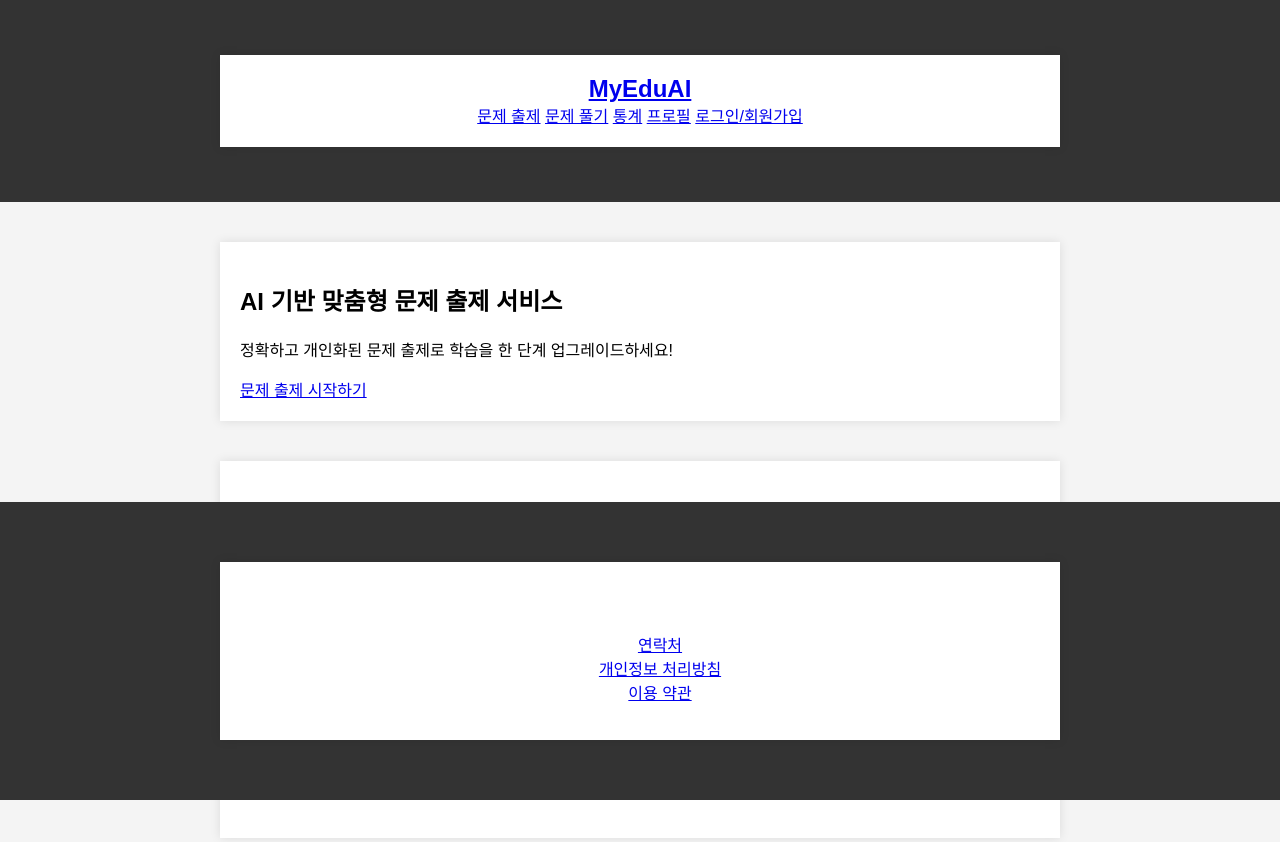
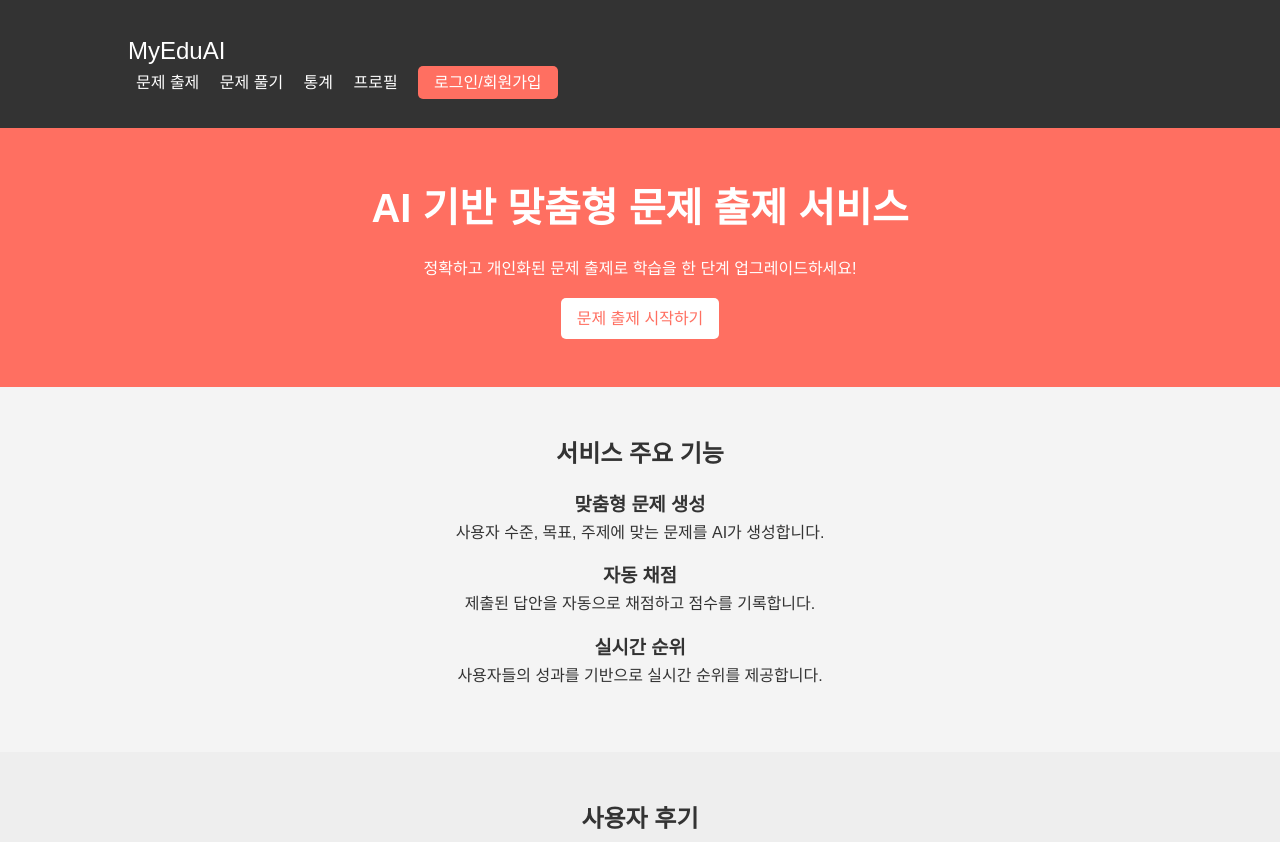
Before and after one commit to nongguwang/test, a plain HTML site: page index.html in a window 1280 px wide. Shown: the top 842 px of the page. Drawn offline with Linux system fonts and the light colour scheme; a script that the page names is missing.

Commit message:
Update styles.css

```diff
--- a/styles.css
+++ b/styles.css
@@ -1,125 +1,118 @@
+/* Resetting some default styles */
+body, h1, h2, h3, p, ul, li {
+  margin: 0;
+  padding: 0;
+  box-sizing: border-box;
+}
+
 body {
-    font-family: Arial, sans-serif;
-    margin: 0;
-    padding: 0;
-    background-color: #f4f4f4;
+  font-family: Arial, sans-serif;
+  line-height: 1.6;
+  color: #333;
+  background-color: #f4f4f4;
+}
+
+.container {
+  width: 80%;
+  margin: 0 auto;
+  padding: 1rem;
 }
 
 header {
-    background-color: #333;
-    color: white;
-    padding: 15px 0;
-    text-align: center;
+  background-color: #333;
+  color: #fff;
+  padding: 1rem 0;
 }
 
-header .logo {
-    font-size: 24px;
-    font-weight: bold;
+header .logo a {
+  color: #fff;
+  font-size: 1.5rem;
+  text-decoration: none;
 }
 
-header nav ul {
-    list-style: none;
-    padding: 0;
+header nav a {
+  color: #fff;
+  text-decoration: none;
+  margin: 0 0.5rem;
 }
 
-header nav ul li {
-    display: inline;
-    margin: 0 15px;
+header .login-btn {
+  background-color: #ff6f61;
+  padding: 0.5rem 1rem;
+  border-radius: 5px;
 }
 
-header nav ul li a {
-    color: white;
-    text-decoration: none;
-    font-weight: bold;
+.hero {
+  background: #ff6f61;
+  color: #fff;
+  padding: 2rem 0;
+  text-align: center;
 }
 
-.banner {
-    background-color: #0073e6;
-    color: white;
-    padding: 60px 20px;
-    text-align: center;
+.hero h1 {
+  font-size: 2.5rem;
 }
 
-.banner h1 {
-    font-size: 36px;
-    margin-bottom: 20px;
+.hero p {
+  margin: 1rem 0;
 }
 
-.banner button {
-    background-color: #ff6600;
-    color: white;
-    padding: 10px 20px;
-    border: none;
-    cursor: pointer;
-    font-size: 18px;
+.cta-button {
+  display: inline-block;
+  background-color: #fff;
+  color: #ff6f61;
+  padding: 0.5rem 1rem;
+  border-radius: 5px;
+  text-decoration: none;
 }
 
-.container {
-    max-width: 800px;
-    margin: 40px auto;
-    background: white;
-    padding: 20px;
-    box-shadow: 0 0 10px rgba(0, 0, 0, 0.1);
+#features {
+  padding: 2rem 0;
 }
 
-.container h2 {
-    text-align: center;
-    margin-bottom: 20px;
+#features h2 {
+  text-align: center;
+  margin-bottom: 1rem;
 }
 
-form label {
-    display: block;
-    margin: 10px 0 5px;
+.feature {
+  text-align: center;
+  margin-bottom: 1rem;
 }
 
-form select, form input[type="text"], form input[type="range"] {
-    width: 100%;
-    padding: 8px;
-    margin-bottom: 10px;
+#testimonials {
+  background: #eee;
+  padding: 2rem 0;
 }
 
-form div {
-    margin-bottom: 10px;
+#testimonials h2 {
+  text-align: center;
+  margin-bottom: 1rem;
 }
 
-form div label {
-    margin-right: 10px;
-}
-
-form button {
-    display: block;
-    width: 100%;
-    padding: 10px;
-    background-color: #0073e6;
-    color: white;
-    border: none;
-    cursor: pointer;
-}
-
-form button:hover {
-    background-color: #005bb5;
-}
-
-.preview {
-    margin-top: 20px;
-}
-
-.preview h3 {
-    margin-bottom: 10px;
-}
-
-.preview p {
-    padding: 10px;
-    background-color: #f0f0f0;
-    border: 1px solid #ddd;
+.testimonial {
+  text-align: center;
+  margin-bottom: 1rem;
 }
 
 footer {
-    text-align: center;
-    padding: 20px 0;
-    background-color: #333;
-    color: white;
-    position: fixed;
-    width: 100%;
-    bottom: 0;
+  background: #333;
+  color: #fff;
+  padding: 1rem 0;
+  text-align: center;
 }
+
+footer ul {
+  list-style: none;
+  padding: 0;
+}
+
+footer ul li {
+  display: inline;
+  margin: 0 0.5rem;
+}
+
+footer ul li a {
+  color: #fff;
+  text-decoration: none;
+}
```
